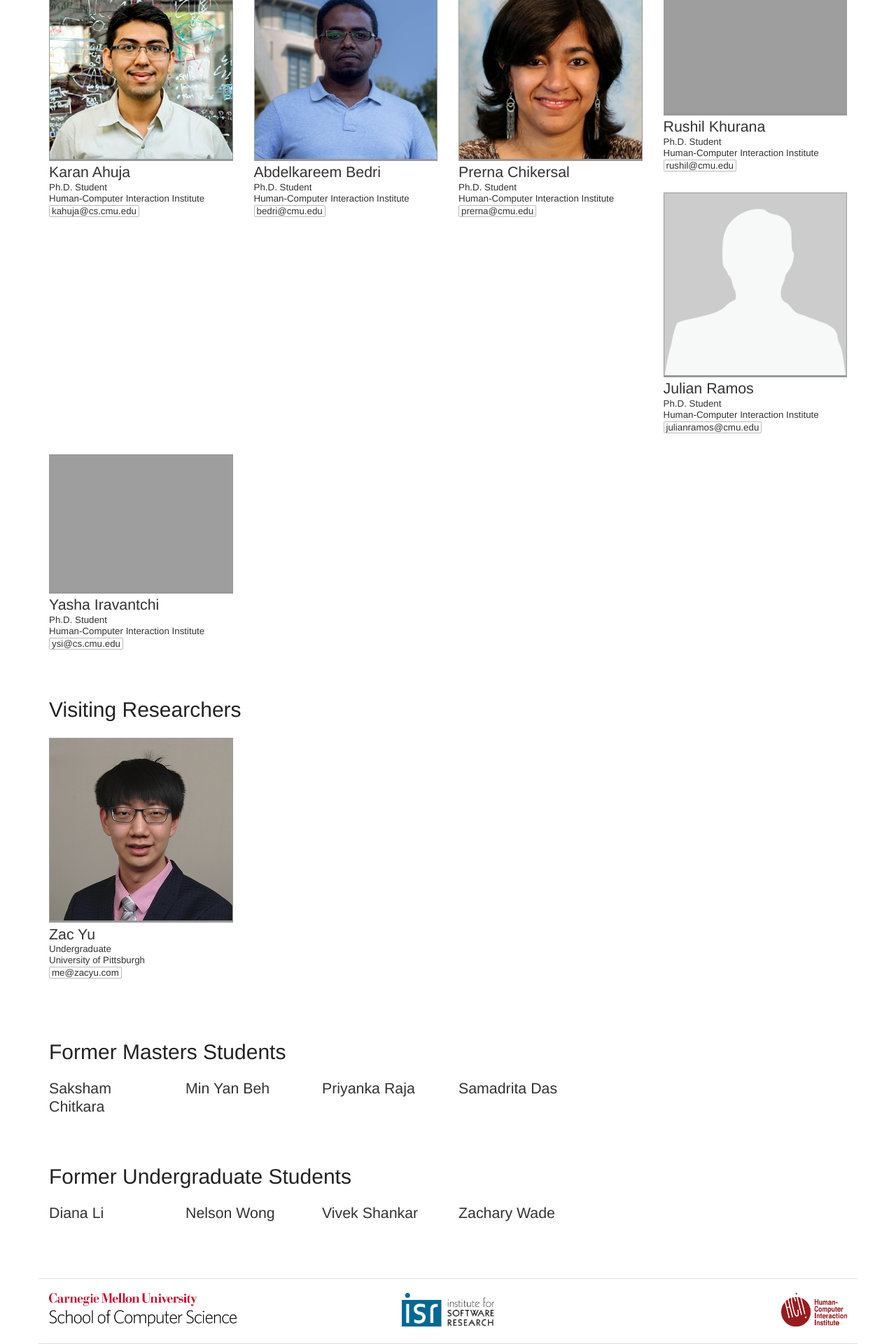
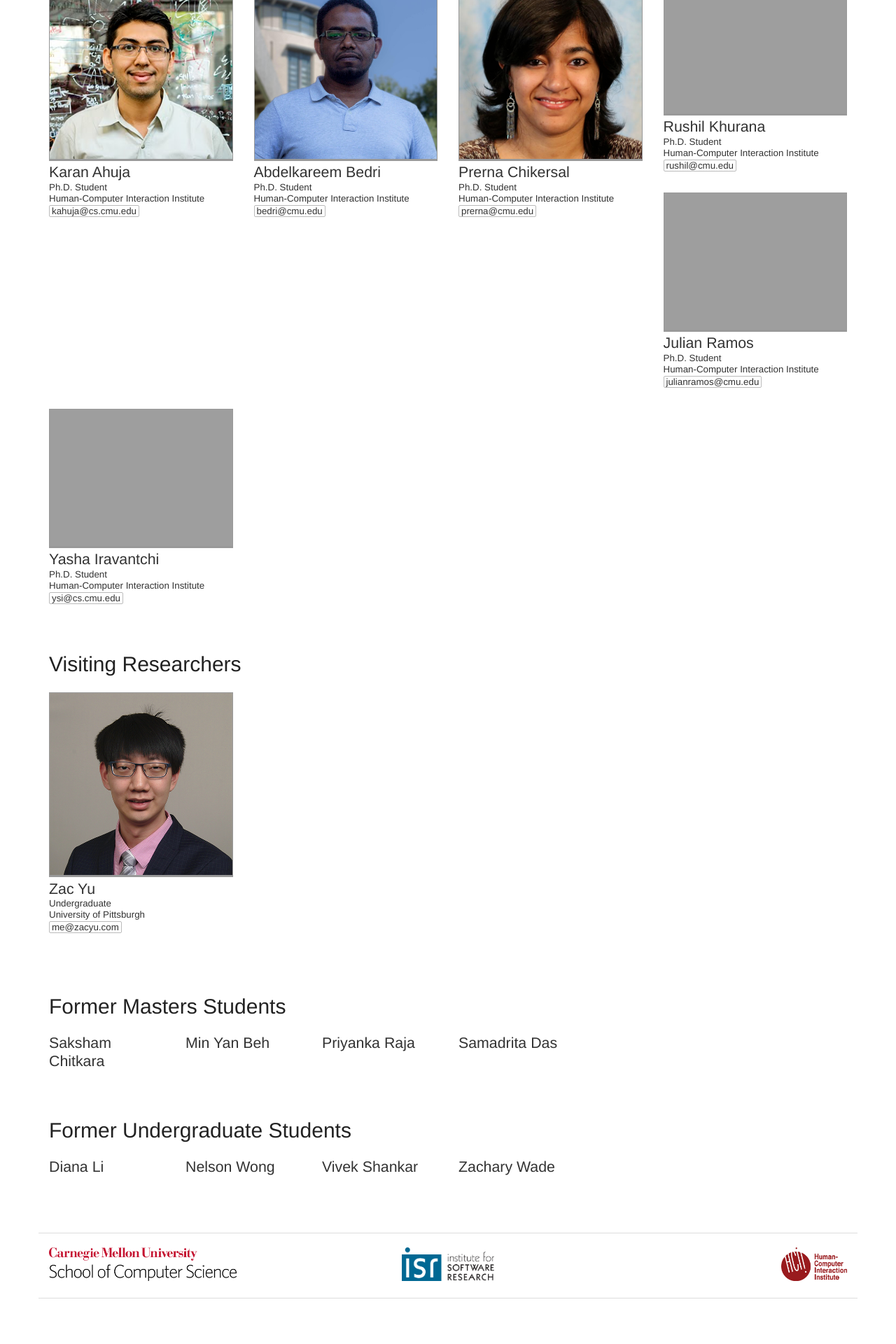
Before and after one commit to cmusmashlab/cmusmashlab.github.io, a Jekyll site: the page built from members/index.html, in a window 1280 px wide. Shown: the part 1007-2927 px from the top of the page at 70% size. Built offline with Jekyll 4.4.1, drawn with Linux system fonts in a browser that asks for light colours; nearby versions of some CDN libraries; some web fonts are replaced; after the commit the page ends 2862 px from its top, so only the background shows below that.

Commit message:
added Julian's photo

```diff
--- a/_data/members.yml
+++ b/_data/members.yml
@@ -58,7 +58,7 @@
 
 - id: ramos
   name: Julian Ramos
-  image: /images/members/dummy.png
+  image: /images/members/julian.png
   email: julianramos@cmu.edu
   website: http://www.andrew.cmu.edu/user/ingenia/
   degree: Ph.D. Student
```
